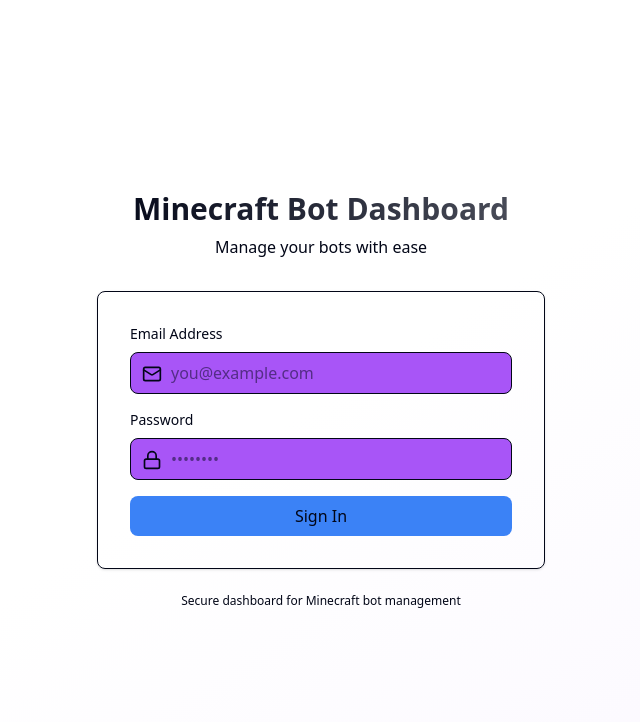
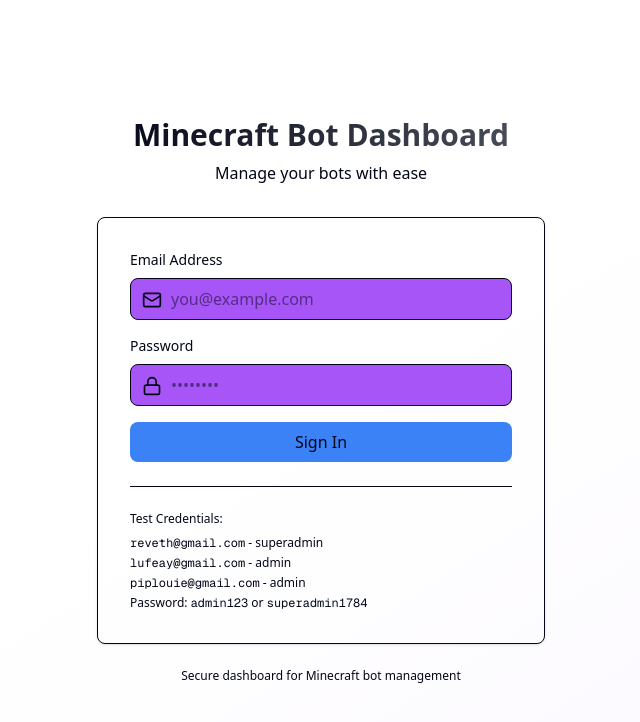
Before and after one commit to RakiAbhista/Portofolio, a Next.js app: page /login in a window 1280 px wide. Shown: the top 722 px of the page, without its empty margins (319-959 px from the left). Built offline with nearby package versions, Linux system fonts and the light colour scheme.

Commit message:
Revert "feat: remove test credentials section from login page for security"
This reverts commit 14f6ec58442e228b83c628ff743ccd2cca05c813.

```diff
--- a/src/app/login/page.tsx
+++ b/src/app/login/page.tsx
@@ -110,7 +110,16 @@
             </button>
           </form>
 
-
+          {/* Test Credentials Info */}
+          <div className="mt-6 pt-6 border-t border-border">
+            <p className="text-xs text-muted-foreground mb-2 font-medium">Test Credentials:</p>
+            <div className="space-y-1 text-xs text-muted-foreground">
+              <p><span className="font-mono">reveth@gmail.com</span> - superadmin</p>
+              <p><span className="font-mono">lufeay@gmail.com</span> - admin</p>
+              <p><span className="font-mono">piplouie@gmail.com</span> - admin</p>
+              <p>Password: <span className="font-mono">admin123</span> or <span className="font-mono">superadmin1784</span></p>
+            </div>
+          </div>
         </div>
 
         {/* Footer Text */}
```
